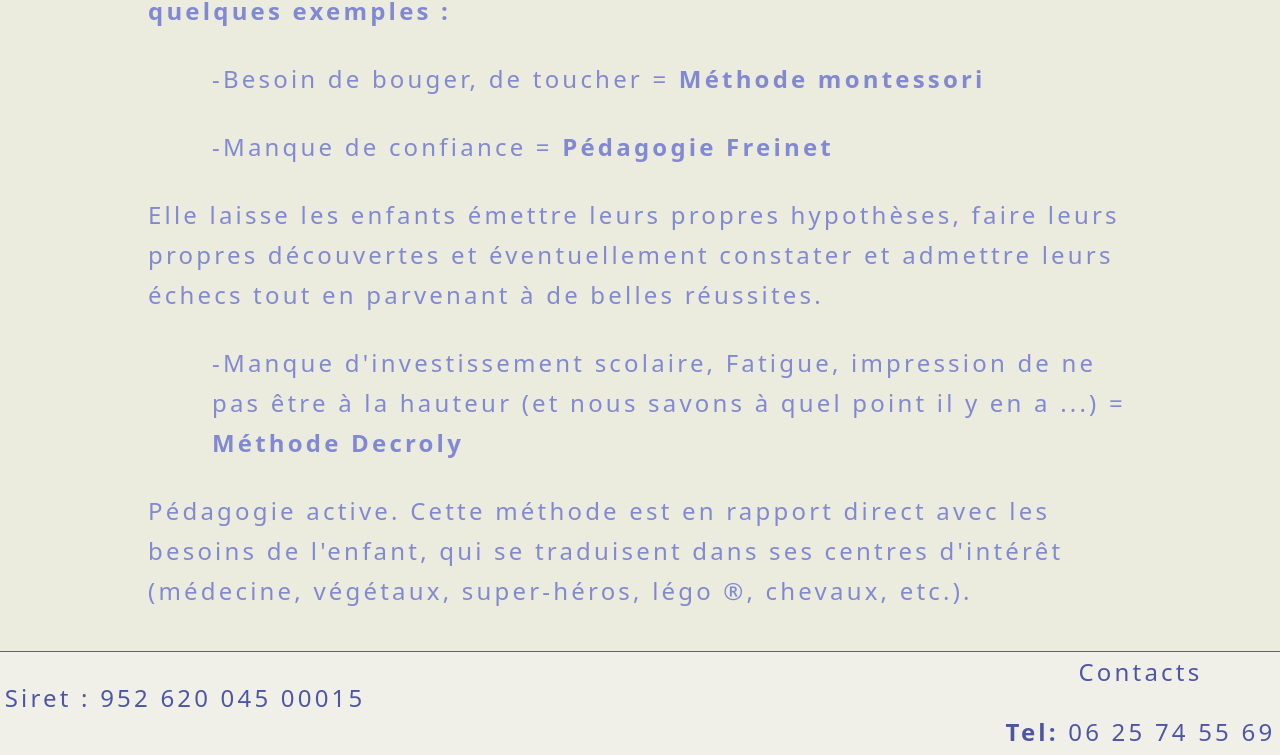
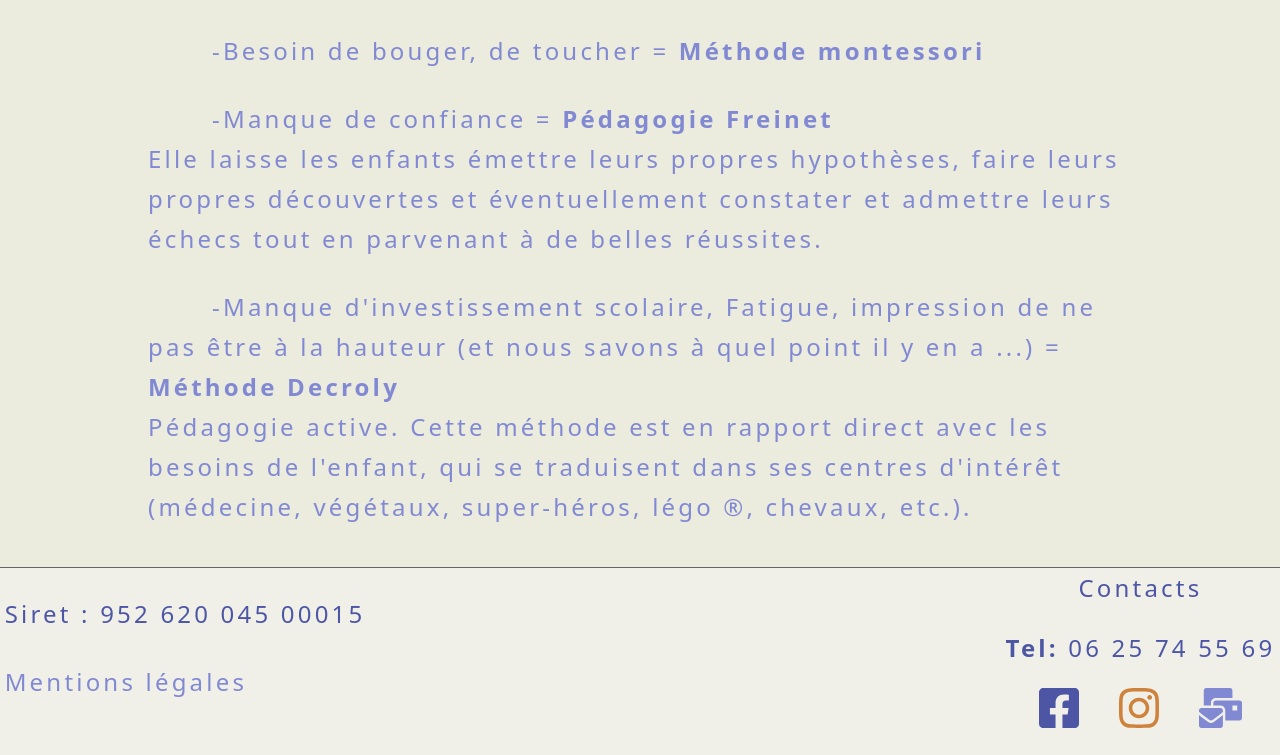
Before and after one commit to DumeGrisoni/booking_student, a React (Vite) app: page /presentation in a window 1280 px wide. Shown: the part 2511-3266 px from the top of the page. After the commit the page ends 3239 px from the top, so only its background shows below. Built offline with nearby package versions, Linux system fonts and the light colour scheme.

Commit message:
fix again

```diff
--- a/src/pages/Presentation.jsx
+++ b/src/pages/Presentation.jsx
@@ -75,7 +75,7 @@ const Presentation = () => {
               <p className="ml-16 mb-7">- Analyse des profils</p>
             </li>
             <li>
-              <p className="ml-16 mb-7">
+              <p className="ml-16">
                 - Analyse des besoins et des attentes. Il s&apos;agit de
                 comprendre les besoins de l&apos;enfant.
               </p>
@@ -116,18 +116,21 @@ const Presentation = () => {
                 -Manque de confiance = <b>Pédagogie Freinet</b>
               </p>
             </li>
+            <li>
+              <p>
+                Elle laisse les enfants émettre leurs propres hypothèses, faire
+                leurs propres découvertes et éventuellement constater et
+                admettre leurs échecs tout en parvenant à de belles réussites.
+              </p>
+            </li>
           </ul>
           <p>
-            Elle laisse les enfants émettre leurs propres hypothèses, faire
-            leurs propres découvertes et éventuellement constater et admettre
-            leurs échecs tout en parvenant à de belles réussites.
-          </p>
-          <p className="ml-16">
-            -Manque d&apos;investissement scolaire, Fatigue, impression de ne
-            pas être à la hauteur (et nous savons à quel point il y en a ...) =
-            <b> Méthode Decroly</b>
-          </p>
-          <p>
+            <span className="ml-16">
+              -Manque d&apos;investissement scolaire, Fatigue, impression de ne
+              pas être à la hauteur (et nous savons à quel point il y en a ...)
+              =<b> Méthode Decroly</b>
+            </span>
+            <br />
             Pédagogie active. Cette méthode est en rapport direct avec les
             besoins de l&apos;enfant, qui se traduisent dans ses centres
             d&apos;intérêt (médecine, végétaux, super-héros, légo ®, chevaux,
```
